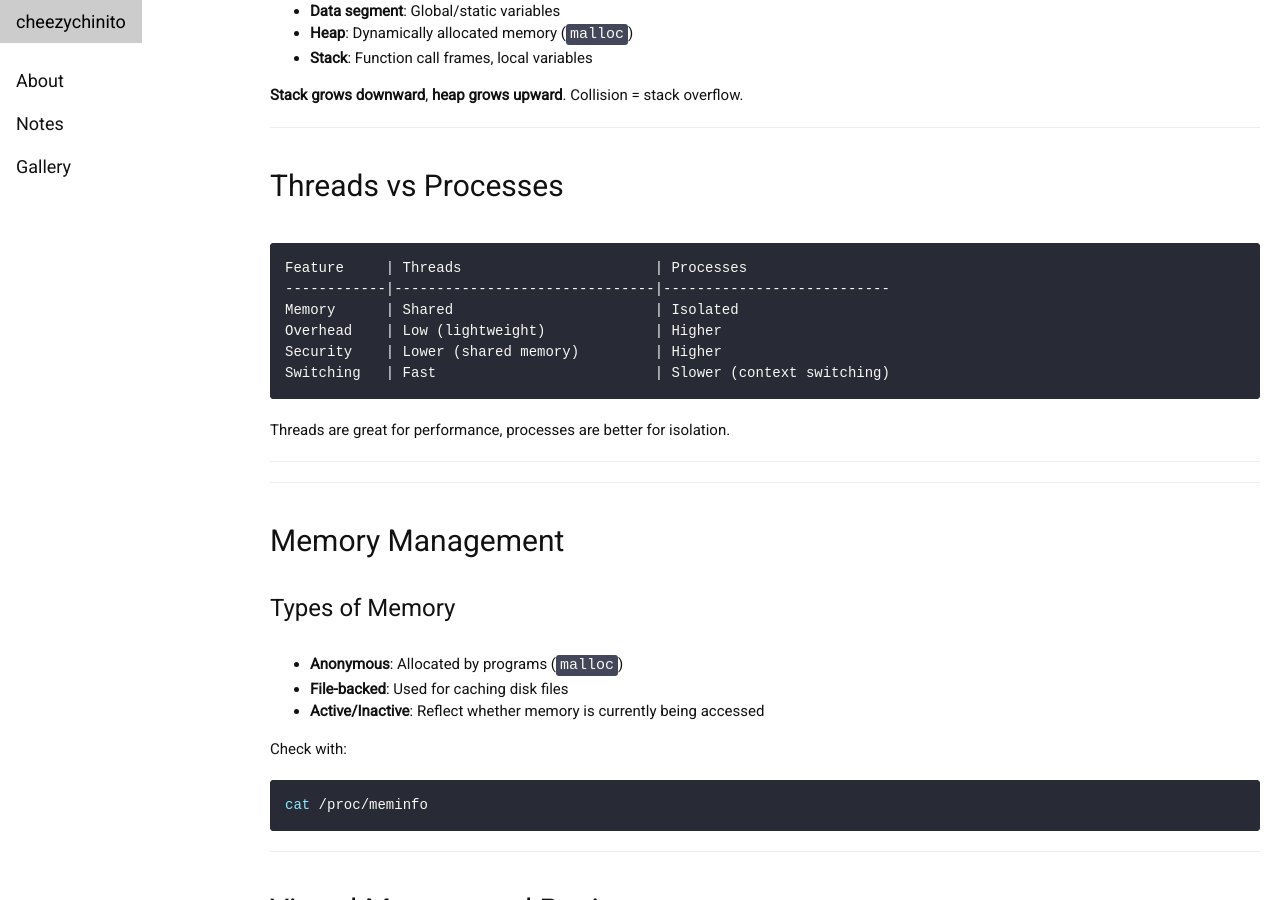
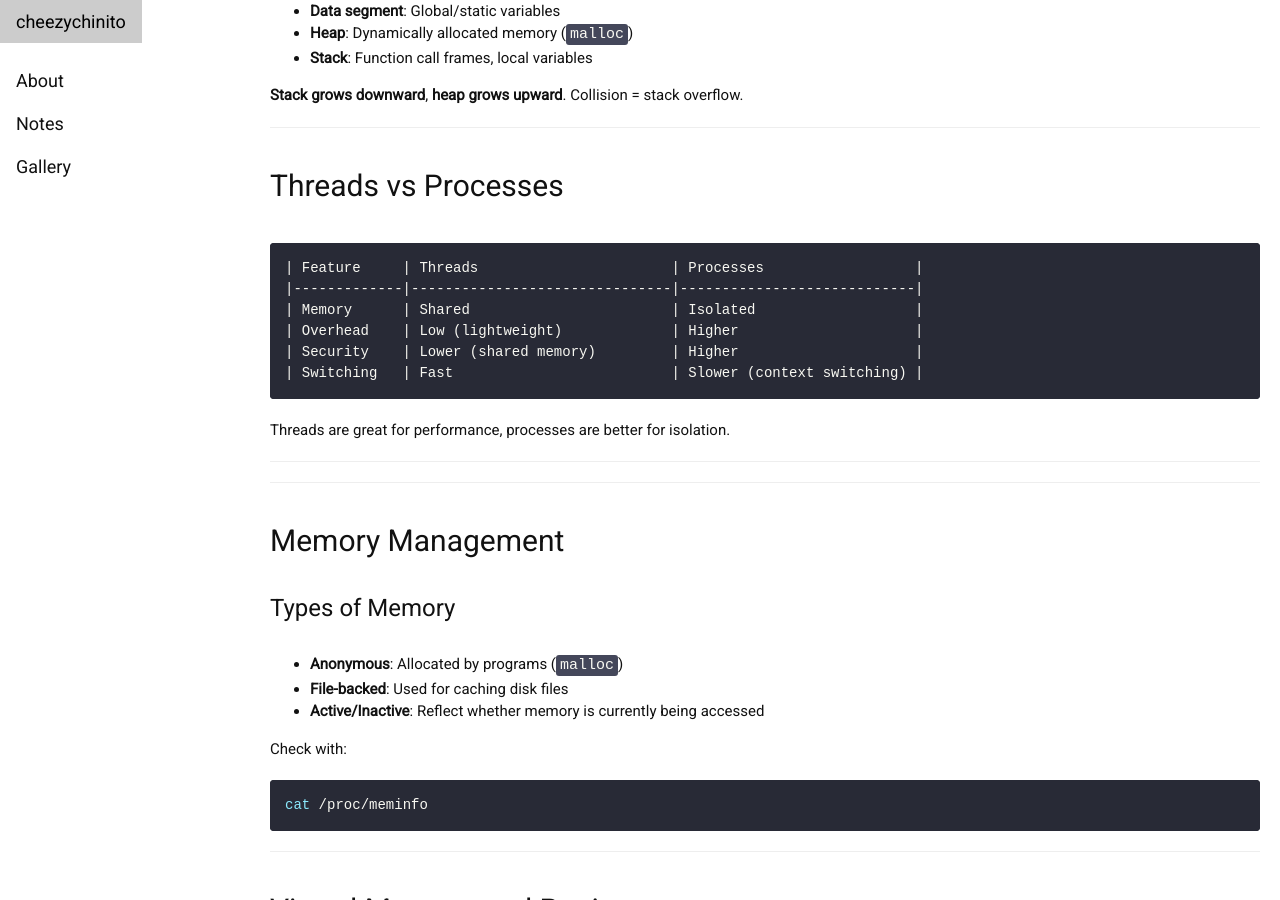
Before and after one commit to agyago/agyago.github.io, a Jekyll site: the page built from _posts/2021-07-05-OS101.md, in a window 1280 px wide and 900 px high, scrolled down 2525 px. Built offline with Jekyll 4.4.1, drawn with Linux system fonts in a browser that asks for light colours; comment, search, counter and statistics services are not loaded.

Commit message:
Update 2021-07-05-OS101.md

````diff
--- a/_posts/2021-07-05-OS101.md
+++ b/_posts/2021-07-05-OS101.md
@@ -100,13 +100,13 @@ Linux process memory is organized as:
 
 ## Threads vs Processes
 
-```
-Feature     | Threads                       | Processes
-------------|-------------------------------|---------------------------
-Memory      | Shared                        | Isolated
-Overhead    | Low (lightweight)             | Higher
-Security    | Lower (shared memory)         | Higher
-Switching   | Fast                          | Slower (context switching)
+```markdown
+| Feature     | Threads                       | Processes                  |
+|-------------|-------------------------------|----------------------------|
+| Memory      | Shared                        | Isolated                   |
+| Overhead    | Low (lightweight)             | Higher                     |
+| Security    | Lower (shared memory)         | Higher                     |
+| Switching   | Fast                          | Slower (context switching) |
 ```
 
 Threads are great for performance, processes are better for isolation.
````
